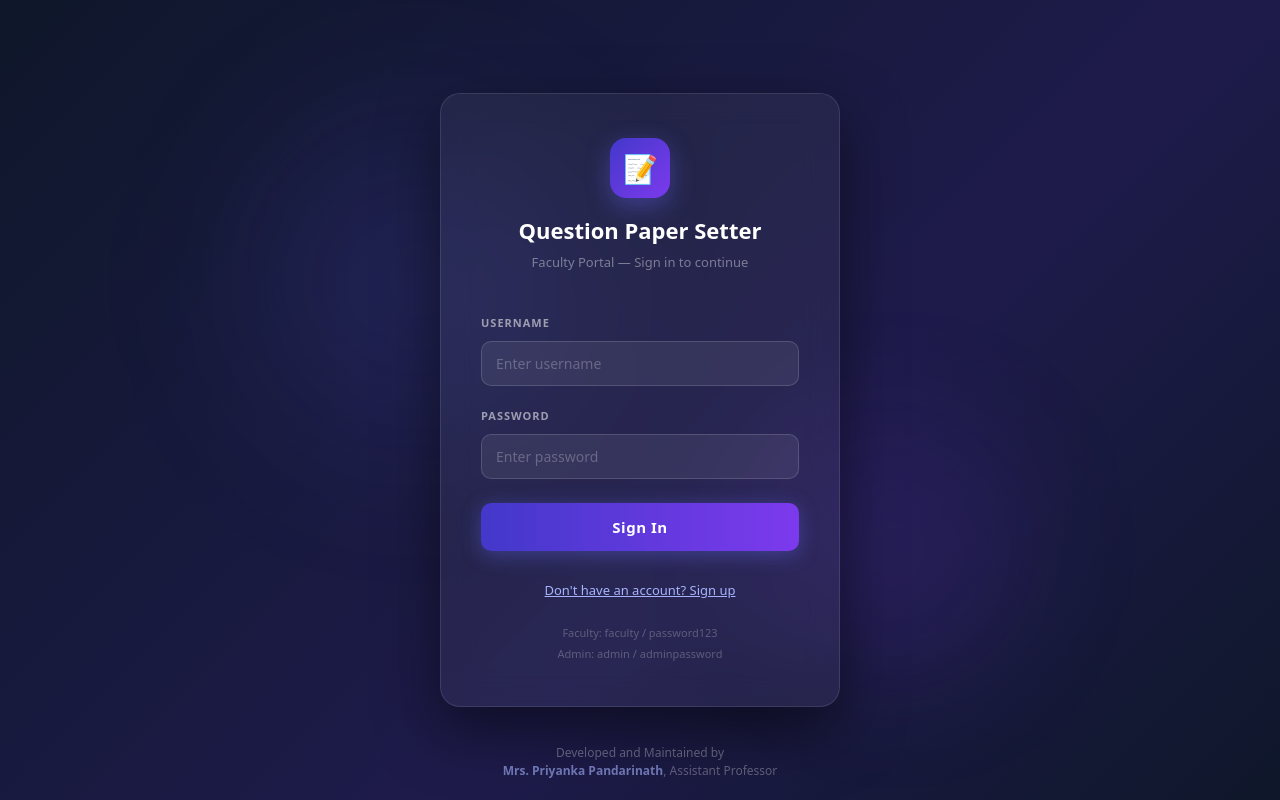
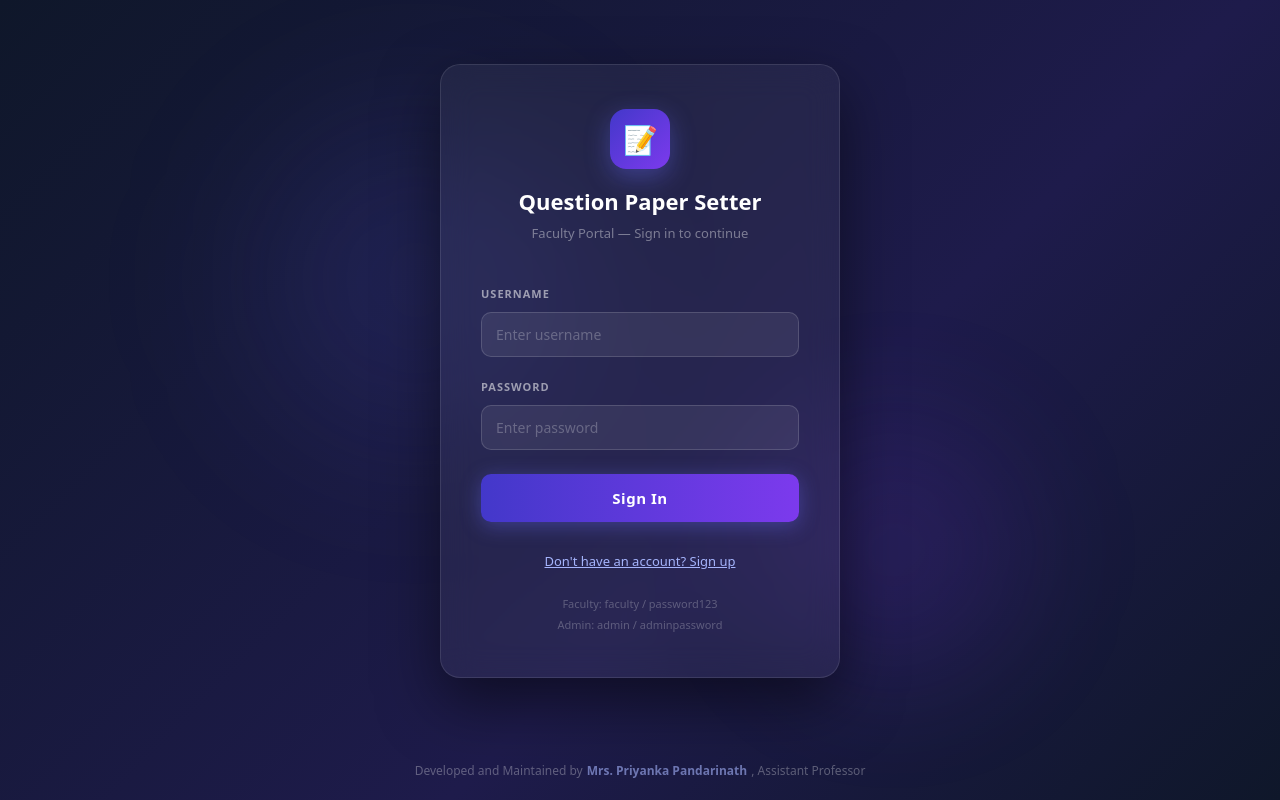
Before and after one commit to Maniroop03/questionpapersetter, a React (Vite) app: page / in a window 1280 px wide. Built offline with nearby package versions, Linux system fonts and the light colour scheme.

Commit message:
Update LoginPage.tsx

```diff
--- a/src/components/LoginPage.tsx
+++ b/src/components/LoginPage.tsx
@@ -82,17 +82,18 @@ const LoginPage: React.FC<LoginPageProps> = ({ onLogin }) => {
         <div style={{
             minHeight: '100vh',
             background: 'linear-gradient(135deg, #0f172a 0%, #1e1b4b 60%, #0f172a 100%)',
-            display: 'flex', alignItems: 'center', justifyContent: 'center',
+            display: 'flex', flexDirection: 'column', alignItems: 'center', justifyContent: 'space-between',
         }}>
             {/* Decorative glow blobs */}
             <div style={{ position: 'absolute', top: '15%', left: '20%', width: 320, height: 320, borderRadius: '50%', background: 'rgba(99,102,241,0.12)', filter: 'blur(80px)', pointerEvents: 'none' }} />
             <div style={{ position: 'absolute', bottom: '15%', right: '20%', width: 260, height: 260, borderRadius: '50%', background: 'rgba(124,58,237,0.12)', filter: 'blur(60px)', pointerEvents: 'none' }} />
 
-            <div style={{
-                width: 400, padding: '44px 40px',
-                background: 'rgba(255,255,255,0.05)',
-                border: '1px solid rgba(255,255,255,0.1)',
-                borderRadius: 20,
+            <div style={{ display: 'flex', flex: 1, alignItems: 'center', justifyContent: 'center', width: '100%', padding: '40px 20px', boxSizing: 'border-box', position: 'relative', zIndex: 1 }}>
+                <div style={{
+                    width: '100%', maxWidth: 400, padding: '44px 40px',
+                    background: 'rgba(255,255,255,0.05)',
+                    border: '1px solid rgba(255,255,255,0.1)',
+                    borderRadius: 20,
                 backdropFilter: 'blur(16px)',
                 boxShadow: '0 24px 60px rgba(0,0,0,0.5)',
                 position: 'relative',
@@ -266,6 +267,8 @@ const LoginPage: React.FC<LoginPageProps> = ({ onLogin }) => {
                 )}
             </div>
 
+            </div>
+
             <style>{`
         @keyframes loginFadeIn {
           from { opacity: 0; transform: translateY(20px); }
@@ -276,12 +279,18 @@ const LoginPage: React.FC<LoginPageProps> = ({ onLogin }) => {
 
             {/* Footer */}
             <div style={{
-                position: 'absolute', bottom: 20, left: 0, right: 0,
-                textAlign: 'center', color: 'rgba(255,255,255,0.3)', fontSize: 12,
+                display: 'flex', justifyContent: 'center', alignItems: 'center', flexWrap: 'wrap', gap: '4px',
+                color: 'rgba(255,255,255,0.3)', fontSize: 12,
                 pointerEvents: 'none',
+                padding: '20px',
+                textAlign: 'center',
+                width: '100%',
+                position: 'relative',
+                zIndex: 1
             }}>
-                Developed and Maintained by<br />
-                <strong style={{ color: 'rgba(165,180,252,0.6)' }}>Mrs. Priyanka Pandarinath</strong>, Assistant Professor
+                <span>Developed and Maintained by</span>
+                <strong style={{ color: 'rgba(165,180,252,0.6)' }}>Mrs. Priyanka Pandarinath</strong>
+                <span>, Assistant Professor</span>
             </div>
         </div>
     );
```
